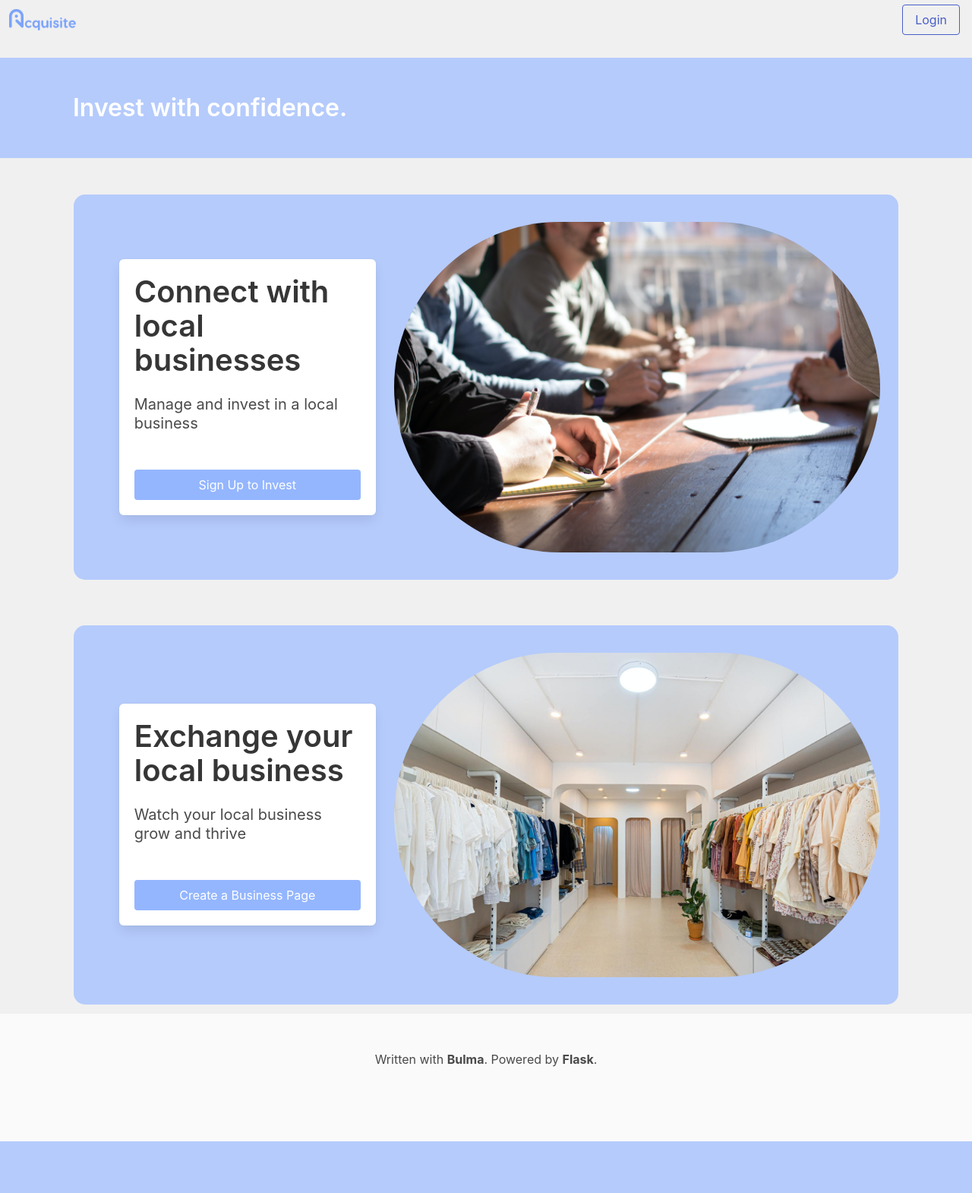
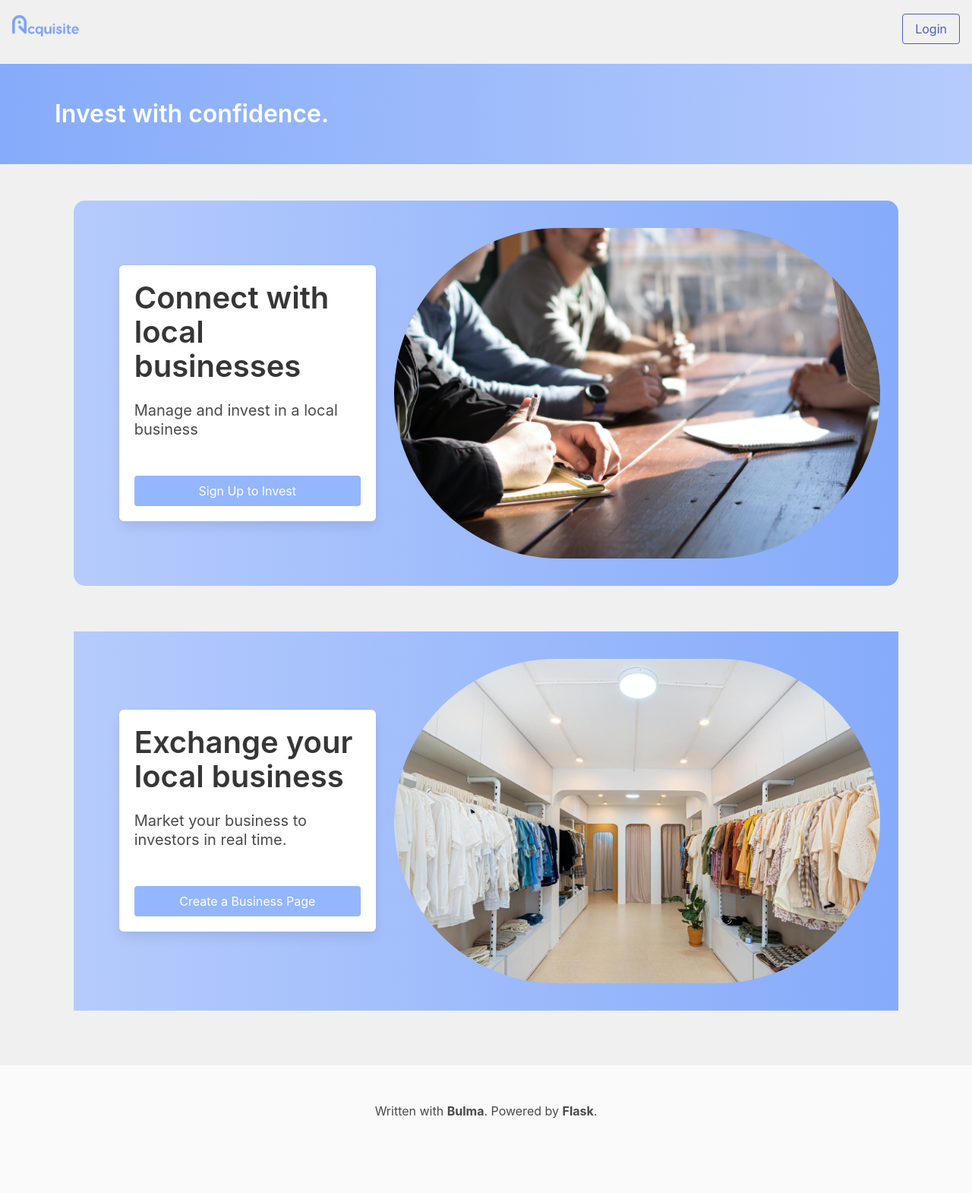
Before and after one commit to andrebhu/Acquisite, a Flask app: page / in a window 1280 px wide. Shown: the whole page at 76% size. Before the commit the page ends 1502 px from the top, so only its background shows below. Run offline with Flask 2, Linux system fonts and the light colour scheme; some libraries are stand-ins or nearby versions.

Commit message:
clean index + gradient, fix nav bar /index

```diff
--- a/src/templates/base.html
+++ b/src/templates/base.html
@@ -14,7 +14,7 @@
     {% if user %}
     <nav class="level" role="navigation"  aria-label="main navigation" style="background-color:#2D3A57;">
     {% else %}
-    <nav class="level is-white" role="navigation"  aria-label="main navigation">
+    <nav class="level is-white mt-2 ml-1" role="navigation"  aria-label="main navigation">
     {% endif %}
       <div class="navbar-brand ">
         {% if user %}
@@ -31,15 +31,14 @@
       <div class="level-right">
           <div class="level-item">
             <div class="buttons">
-
               {% if user %}
               <a class="button is-text mr-4" href={{ url_for('profile') }} style="background-color:#2D3A57;color:white;">Profile</a>
-              {% if user.account_type == "owner" %}
-                <a class="button is-text mr-4" href={{ url_for('create') }} style="background-color:#2D3A57;color:white;">Create Business</a>
-              {% endif %}
+                {% if user.account_type == "owner" %}
+                  <a class="button is-text mr-4" href={{ url_for('create') }} style="background-color:#2D3A57;color:white;">Create Business</a>
+                {% endif %}
               <a class="button is-white is-outlined mr-4" href={{ url_for('logout') }}>Logout</a>
               {% else %}
-              <a class="button is-link is-outlined mr-4" href="/login">Login</a>
+              <a class="button is-link is-outlined mt-2 mr-4" href="/login">Login</a>
               {% endif %}
             </div>
           </div>
--- a/src/templates/business_info.html
+++ b/src/templates/business_info.html
@@ -18,7 +18,7 @@
         </figure>
         <div class="content">
             <div class="title is-5 mt-5">
-                <h2>{{ business.name }} ☑️</h2>
+                <h2>{{ business.name }}</h2>
             </div>
             <div class="subtitle">
                 <h4>
@@ -50,7 +50,7 @@
             <img src="../static/stock/bunger.jpg">
         </figure> -->
         <div class="box gradient">
-            <h1>
+            <h1 class="my-6">
 
             </h1>
         </div>
--- a/src/templates/index.html
+++ b/src/templates/index.html
@@ -6,10 +6,24 @@
 <meta http-equiv="Refresh" content="0; url='/home'" />
 {% endif %}
 
+<head>
+    <style>
+        .gradient{
+            background: linear-gradient(to left, #b5cbfc 0%, #86abfa 100%);
+        }
+        .gradient2{
+            background: linear-gradient(to right, #b5cbfc 0%, #86abfa 100%);
+        }
+        .gradient3{
+            background: linear-gradient(to bottom, #ffffff 0%, #dadada 100%);
+        }
+    </style>
+</head>
+
 <!-- banner section -->
 <section class="hero">
-    <div class="hero-body" style="background-color: #b5cbfc">
-        <h1 class="title ml-6" style="color:#ffffff">
+    <div class="hero-body gradient" >
+        <h1 class="title ml-5" style="color:#ffffff">
             Invest with confidence.
         </h1>
     </div>
@@ -18,7 +32,7 @@
 <!-- top part -->
 <div class="columns is-centered">
     <div class="column is-10">
-        <div class="columns is-left mt-6 is-4 is-vcentered" style="background-color:#b5cbfc; border-radius: 15px;">
+        <div class="columns is-left mt-6 is-4 is-vcentered gradient2" style="border-radius: 15px;">
             <div class="column is-one-third my-6 ml-6 ">
                 <div class="box">
                     <div class="block">
@@ -44,14 +58,15 @@
 <!-- bottom part -->
 <div class="columns is-centered">
     <div class="column is-10">
-        <div class="columns is-left mt-6 is-4 is-vcentered" style="background-color:#b5cbfc; border-radius: 15px;">
+        <div class="columns is-left my-6 is-4 is-vcentered gradient2"; border-radius: 15px;">
             <div class="column is-one-third my-6 ml-6">
                 <div class="box">
                         <div class="block is-3-desktop">
                             <h2 class="title is-2">Exchange your local business</h2>
                         </div>
                         <div class="block">
-                            <h5 class="subtitle is-5 mt-2 mb-5">Watch your local business grow and thrive</h5>
+                            <h5 class="subtitle is-5 mt-2 mb-5">Market your business to investors in real time.</h5>
+
                         </div>
                         <div class="block mt-6">
                             <a class="button is-fullwidth is-link " style="background-color: #94b6ff" href="/register">Create a Business Page</a>
@@ -70,7 +85,7 @@
 
 <!-- footer -->
 <footer class="footer">
-    <div class="content has-text-centered">
+    <div class="container has-text-centered background-color=#000000">
         <p>
             Written with <b>Bulma</b>. Powered by <b>Flask</b>.
         </p>
```
Also changed, not shown: src/models.py (+6 -3 lines), src/site.db.
